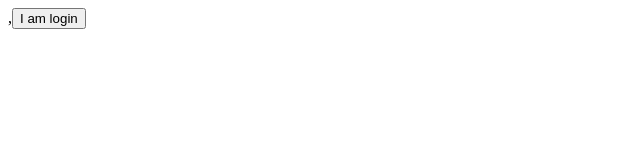
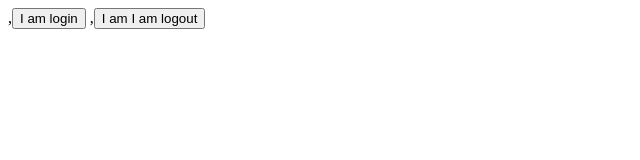
Before and after one commit to IsaacDev14/Facial-Recognition-Open-CV, a plain HTML site: page index.html in a window 1280 px wide. Shown: the whole page, without its empty margins (0-640 px from the left). Drawn offline with Linux system fonts and the light colour scheme.

Commit message:
added logout button

```diff
--- a/index.html
+++ b/index.html
@@ -7,5 +7,7 @@
 </head>
 <body>
     ,<button>I am login</button>
+    ,<button>I am I am logout</button>
+
 </body>
 </html>
```
